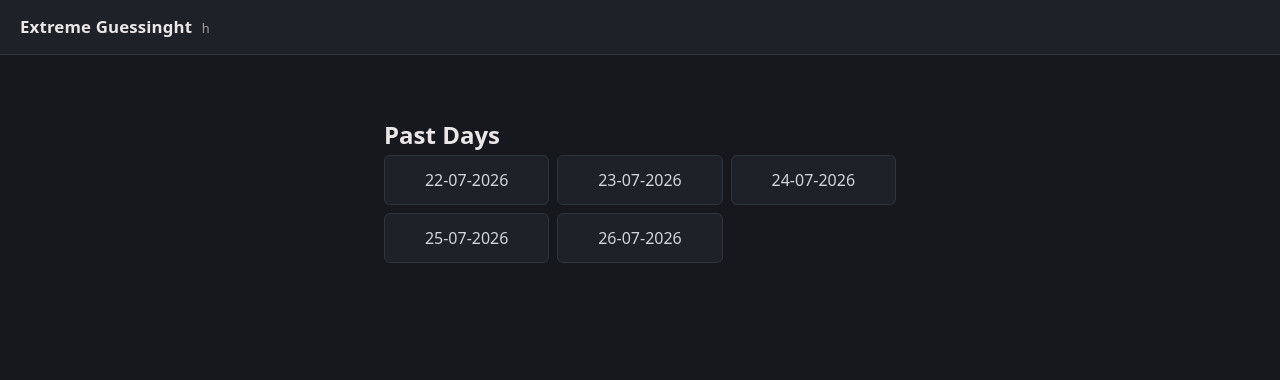
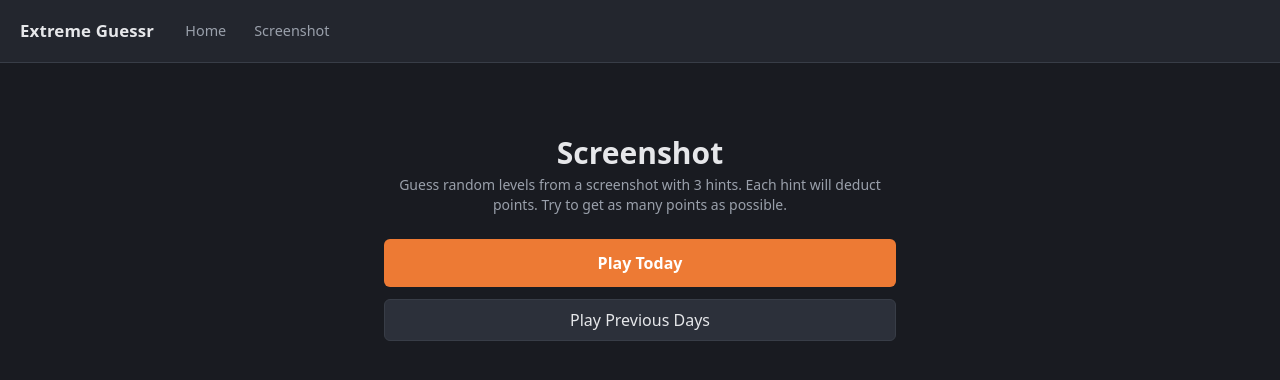
Before and after one commit to ORANGETAN3422/extreme-guessr, a SvelteKit app: page /screenshot in a window 1280 px wide. Shown: the top 380 px of the page. Built offline with nearby package versions, Linux system fonts and the light colour scheme.

Commit message:
home page

```diff
--- a/src/lib/storage.ts
+++ b/src/lib/storage.ts
@@ -1,6 +1,6 @@
 export interface ScreenshotScore {
 	completed: boolean;
-    progress: number;
+	progress: number;
 	score: number;
 	date: string;
 }
--- a/src/routes/+layout.svelte
+++ b/src/routes/+layout.svelte
@@ -1,15 +1,31 @@
 <script lang="ts">
 	import './layout.css';
 	import favicon from '$lib/assets/favicon.svg';
+	import { resolve } from '$app/paths';
+	import { page } from '$app/state';
 
 	let { children } = $props();
+
+	const links = [
+		{ label: 'Home', href: resolve('/') },
+		{ label: 'Screenshot', href: resolve('/screenshot/') }
+	];
+
+	const isActive = (href: string) =>
+		href === resolve('/') ? page.url.pathname === href : page.url.pathname.startsWith(href);
 </script>
 
 <svelte:head><link rel="icon" href={favicon} /></svelte:head>
 
 <header class="app-header">
-	<h1>Extreme Guessinght</h1>
-	<span class="tag">h</span>
+	<a href={resolve('/')} class="brand">Extreme Guessr</a>
+	<nav class="app-nav">
+		{#each links as link (link.href)}
+			<a href={link.href} class="nav-link" class:active={isActive(link.href)}>
+				{link.label}
+			</a>
+		{/each}
+	</nav>
 </header>
 
 <main class="app-main">
--- a/src/routes/+page.svelte
+++ b/src/routes/+page.svelte
@@ -1,7 +1,79 @@
 <script lang="ts">
+	import { resolve } from '$app/paths';
+
+	const thinking_space_by_hidekix_verified_by_atomic_legendary_extreme_demon =
+		'https://levelthumbs.prevter.me/thumbnail/54953085/medium';
 </script>
 
-<div class="card">
-	<p>Three levels are picked fresh each day. Same for everyone, until midnight UTC.</p>
-	<button class="primary">Start today's round</button>
+<div class="mx-auto flex w-[90%] max-w-2xl flex-col gap-4 py-10">
+	<div class="text-center">
+		<h1 class="text-4xl font-bold">Extreme Guessr</h1>
+		<p class="mx-auto mt-2 max-w-xl text-(--text-muted)">New levels at midnight UTC</p>
+	</div>
+
+	<a
+		href={resolve('/screenshot/')}
+		class="group relative flex overflow-hidden rounded-lg border border-(--border) bg-(--surface) transition-colors hover:border-(--accent)"
+	>
+		<div class="relative z-10 flex flex-1 flex-col gap-2 p-6">
+			<h2 class="text-xl font-semibold text-(--text) group-hover:text-(--accent)">Screenshot</h2>
+			<p class="max-w-md text-sm text-(--text-muted)">
+				Guess random levels from a screenshot with 3 hints. Each hint will deduct points. Try to get
+				as many points as possible.
+			</p>
+			<span class="mt-2 text-sm font-semibold text-(--accent)">Play ></span>
+		</div>
+		<img
+			src={thinking_space_by_hidekix_verified_by_atomic_legendary_extreme_demon}
+			alt=""
+			class="pointer-events-none absolute inset-y-0 right-0 h-full w-1/2 object-cover opacity-25"
+			style="mask-image: linear-gradient(to right, transparent, black 60%); -webkit-mask-image: linear-gradient(to right, transparent, black 60%);"
+		/>
+	</a>
+
+	<div class="rounded-lg border border-(--border) bg-(--surface) p-6">
+		<div class="flex items-center justify-between">
+			<h2 class="text-xl font-semibold text-(--text)">Credits</h2>
+			<a
+				href="https://github.com/ORANGETAN3422/extreme-guessr"
+				target="_blank"
+				rel="noopener noreferrer"
+				class="flex items-center gap-2 text-sm text-(--text-muted) hover:text-(--accent-hover)"
+			>
+				<svg viewBox="0 0 16 16" fill="currentColor" aria-hidden="true" class="h-5 w-5">
+					<path
+						d="M8 0C3.58 0 0 3.58 0 8c0 3.54 2.29 6.53 5.47 7.59.4.07.55-.17.55-.38 0-.19-.01-.82-.01-1.49-2.01.37-2.53-.49-2.69-.94-.09-.23-.48-.94-.82-1.13-.28-.15-.68-.52-.01-.53.63-.01 1.08.58 1.23.82.72 1.21 1.87.87 2.33.66.07-.52.28-.87.51-1.07-1.78-.2-3.64-.89-3.64-3.95 0-.87.31-1.59.82-2.15-.08-.2-.36-1.02.08-2.12 0 0 .67-.21 2.2.82.64-.18 1.32-.27 2-.27.68 0 1.36.09 2 .27 1.53-1.04 2.2-.82 2.2-.82.44 1.1.16 1.92.08 2.12.51.56.82 1.27.82 2.15 0 3.07-1.87 3.75-3.65 3.95.29.25.54.73.54 1.48 0 1.07-.01 1.93-.01 2.2 0 .21.15.46.55.38A8.013 8.013 0 0016 8c0-4.42-3.58-8-8-8z"
+					/>
+				</svg>
+				<span>GitHub</span>
+			</a>
+		</div>
+		<dl class="mt-4 flex flex-col gap-4">
+			<div>
+				<dt class="text-xs font-semibold tracking-wide text-(--text-muted)">Inspiration</dt>
+				<dd class="mt-1 flex flex-wrap gap-x-4 gap-y-1 text-sm">
+					<a class="hover:text-(--accent-hover)" href="https://framed.wtf/">Framed</a>
+					<a class="hover:text-(--accent-hover)" href="https://aniguessr.com/">Aniguessr</a>
+				</dd>
+			</div>
+
+			<div>
+				<dt class="text-xs font-semibold tracking-wide text-(--text-muted)">Level data & API</dt>
+				<dd class="mt-1 text-sm">
+					<a class="hover:text-(--accent-hover)" href="https://aredl.net/">AREDL</a>
+				</dd>
+			</div>
+
+			<div>
+				<dt class="text-xs font-semibold tracking-wide text-(--text-muted)">
+					Thumbnails & screenshots
+				</dt>
+				<dd class="mt-1 text-sm">
+					<a class="hover:text-(--accent-hover)" href="https://levelthumbs.prevter.me/">
+						Level Thumbnails mod by cdc &amp; prevter
+					</a>
+				</dd>
+			</div>
+		</dl>
+	</div>
 </div>
--- a/src/routes/layout.css
+++ b/src/routes/layout.css
@@ -2,17 +2,15 @@
 @plugin '@tailwindcss/forms';
 
 :root {
-	/* palette — flat neutral dark, one muted accent */
-	--bg: #16181d;
-	--surface: #1e2127;
-	--surface-2: #262a31;
-	--border: #30343c;
-	--text: #ece7e7;
-	--text-muted: #a89a9a;
-	--accent: #e4322b;
-	--accent-hover: #ff4b3f;
+	--bg: #191b21;
+	--surface: #23262e;
+	--surface-2: #2c303a;
+	--border: #383d47;
+	--text: #e6e7ea;
+	--text-muted: #9aa0ab;
+	--accent: #ed7a34;
+	--accent-hover: #ff9550;
 
-	/* scale */
 	--radius: 6px;
 	--gap: 1rem;
 	--font: system-ui, -apple-system, 'Segoe UI', Roboto, sans-serif;
@@ -36,6 +34,7 @@ body {
 	-webkit-font-smoothing: antialiased;
 }
 
+@layer base {
 	a {
 		color: var(--accent);
 		text-decoration: none;
@@ -44,26 +43,48 @@ a {
 	a:hover {
 		color: var(--accent-hover);
 	}
+}
 
 .app-header {
 	display: flex;
-	align-items: baseline;
-	gap: 0.6rem;
+	align-items: center;
+	gap: 1.25rem;
 	padding: 0.9rem 1.25rem;
 	border-bottom: 1px solid var(--border);
 	background: var(--surface);
 }
 
-.app-header h1 {
-	margin: 0;
+.app-header .brand {
+	color: var(--text);
 	font-size: 1.05rem;
 	font-weight: 600;
 	letter-spacing: 0.01em;
 }
 
-.app-header .tag {
-	font-size: 0.8rem;
+.app-nav {
+	display: flex;
+	gap: 0.35rem;
+}
+
+.app-nav .nav-link {
 	color: var(--text-muted);
+	font-size: 0.9rem;
+	font-weight: 500;
+	padding: 0.35rem 0.7rem;
+	border-radius: var(--radius);
+	transition:
+		color 0.15s,
+		background 0.15s;
+}
+
+.app-nav .nav-link:hover {
+	color: var(--text);
+	background: var(--surface-2);
+}
+
+.app-nav .nav-link.active {
+	color: var(--accent);
+	background: var(--surface-2);
 }
 
 .app-main {
@@ -105,7 +126,7 @@ button:disabled {
 button.primary {
 	background: var(--accent);
 	border-color: var(--accent);
-	color: #fff;
+	color: #1c1810;
 	font-weight: 600;
 }
 
--- a/src/routes/screenshot/+page.svelte
+++ b/src/routes/screenshot/+page.svelte
@@ -1,33 +1,152 @@
 <script lang="ts">
 	import { resolve } from '$app/paths';
-	import { loadScreenshotAllScores, type ScreenshotScore } from '$lib/storage';
+	import { loadScreenshotAllScores, loadScreenshotDay, type ScreenshotScore } from '$lib/storage';
+	import { thumbnailEndpoint } from '$lib/api.svelte';
+	import type { ScreenshotProgress } from './[slug]/+page';
 	import { onMount } from 'svelte';
 
-    let scoreInfo: ScreenshotScore[] | undefined = $state();
-	const days: string[] = ['22-07-2026', '23-07-2026', '24-07-2026', '25-07-2026', '26-07-2026'];
+	const msPerDay = 86400000;
+
+	function formatDate(d: Date): string {
+		const dd = String(d.getUTCDate()).padStart(2, '0');
+		const mm = String(d.getUTCMonth() + 1).padStart(2, '0');
+		return `${dd}-${mm}-${d.getUTCFullYear()}`;
+	}
+
+	function displayDate(slug: string): string {
+		const [dd, mm, yyyy] = slug.split('-').map(Number);
+		return new Date(Date.UTC(yyyy, mm - 1, dd)).toLocaleDateString(undefined, {
+			day: '2-digit',
+			month: '2-digit',
+			year: 'numeric',
+			timeZone: 'UTC'
+		});
+	}
+
+	const todayMs = Date.now() - (Date.now() % msPerDay);
+	const today = formatDate(new Date(todayMs));
+	const previousDays = Array.from({ length: 50 }, (_, i) =>
+		formatDate(new Date(todayMs - (i + 1) * msPerDay))
+	);
+
+	const perPage = 20;
+	const pageCount = Math.ceil(previousDays.length / perPage);
+
+	let view = $state<'home' | 'previous'>('home');
+	let page = $state(0);
+	let scoreInfo = $state<ScreenshotScore[] | undefined>();
+	let todayProgress = $state<ScreenshotProgress | undefined>();
+
+	const pageDays = $derived(previousDays.slice(page * perPage, (page + 1) * perPage));
+	const scoreFor = (day: string) => scoreInfo?.find((s) => s.date === day);
+	const todayScore = $derived(todayProgress?.screenshots.reduce((sum, s) => sum + s.score, 0) ?? 0);
 
 	onMount(() => {
 		scoreInfo = loadScreenshotAllScores();
-    })
+		todayProgress = loadScreenshotDay(today);
+	});
 </script>
 
-<div class="mx-auto w-[90%] max-w-lg py-8">
-	<h1 class="mb-1 text-2xl font-bold">Past Days</h1>
+<div class="mx-auto w-[90%] max-w-lg py-10">
+	{#if view === 'home'}
+		<div class="flex flex-col gap-6 text-center">
+			<div>
+				<h1 class="text-3xl font-bold">Screenshot</h1>
+				<p class="mt-1 text-sm text-(--text-muted)">
+					Guess random levels from a screenshot with 3 hints. Each hint will deduct points. Try to
+					get as many points as possible.
+				</p>
+			</div>
+
+			<div class="flex flex-col gap-3">
+				{#if todayProgress?.completed}
+					<div class="rounded-md border border-(--border) bg-(--surface) p-4">
+						<div class="pb-2 text-center">
+							<h2 class="text-xs font-bold tracking-widest text-(--text-muted) uppercase">
+								Today's Score
+							</h2>
+							<p class="mt-1 text-4xl font-bold text-(--accent)">
+								{todayScore.toLocaleString()}
+							</p>
+						</div>
+
+						<div class="flex flex-col">
+							{#each todayProgress.screenshots as s, i (s.level.id)}
+								<div class="flex w-full items-center gap-4 py-3 text-left">
+									<img
+										src={thumbnailEndpoint(s.level.level_id)}
+										alt={s.level.name}
+										class="h-24 w-16 shrink-0 rounded object-cover"
+									/>
+									<div class="min-w-0 flex-1">
+										<p class="truncate font-medium">
+											<span class={s.correct ? 'text-green-500' : 'text-red-500'}
+												>{s.level.name}</span
+											>
+										</p>
+										<p class="text-sm text-(--text-muted)">Round {i + 1}</p>
+									</div>
+									<p
+										class={`shrink-0 text-lg font-bold ${s.correct ? 'text-(--accent)' : 'text-(--text-muted)'}`}
+									>
+										{s.score.toLocaleString()}
+									</p>
+								</div>
+							{/each}
+						</div>
+					</div>
+				{:else}
+					<a
+						href={resolve('/screenshot/[slug]', { slug: today })}
+						class="rounded-md bg-(--accent) px-4 py-3 font-semibold text-white transition-colors hover:bg-(--accent-hover)"
+					>
+						{todayProgress ? 'Continue Today' : 'Play Today'}
+					</a>
+				{/if}
+				<button
+					class="rounded-md border border-(--border) bg-(--surface) px-4 py-3 font-semibold transition-colors hover:border-(--accent)"
+					onclick={() => (view = 'previous')}
+				>
+					Play Previous Days
+				</button>
+			</div>
+		</div>
+	{:else}
+		<div class="mb-5 flex items-center justify-between">
+			<button
+				class="border-0 bg-transparent px-0 text-sm text-(--text-muted) hover:text-(--text)"
+				onclick={() => (view = 'home')}
+			>
+				← Back
+			</button>
+			<h1 class="text-lg font-bold">Previous Days</h1>
+			<span class="w-12"></span>
+		</div>
 
 		<div class="grid grid-cols-2 gap-2 sm:grid-cols-3">
-		{#each days as day (day)}
-			{@const score = scoreInfo?.find((s) => s.date === day)}
+			{#each pageDays as day (day)}
+				{@const score = scoreFor(day)}
 				<a
 					href={resolve('/screenshot/[slug]', { slug: day })}
-				class="flex flex-col items-center gap-1 rounded-md border border-(--border) bg-(--surface) px-3 py-3 text-center font-medium transition-colors hover:border-(--accent)"
+					class="flex flex-col items-center gap-1 rounded-md border border-(--border) bg-(--surface) px-3 py-3 text-center transition-colors hover:border-(--accent)"
 				>
-				<span class="text-gray-300">{day}</span>
+					<span class="font-medium text-(--text)">{displayDate(day)}</span>
 					{#if score?.completed}
-					<p>score: <span class="text-sm font-bold text-(--accent)">{score.score}</span></p>
+						<span class="text-sm font-bold text-(--accent)">{score.score.toLocaleString()} pts</span
+						>
 					{:else if score}
-					<span class="text-xs text-(--text-muted)">In Progress</span>
+						<span class="text-xs text-(--text-muted)">In progress</span>
 					{/if}
 				</a>
 			{/each}
 		</div>
+
+		{#if pageCount > 1}
+			<div class="mt-5 flex items-center justify-center gap-4">
+				<button disabled={page === 0} onclick={() => (page -= 1)}>Prev</button>
+				<span class="text-sm text-(--text-muted)">Page {page + 1} / {pageCount}</span>
+				<button disabled={page >= pageCount - 1} onclick={() => (page += 1)}>Next</button>
 			</div>
+		{/if}
+	{/if}
+</div>
--- a/src/routes/screenshot/[slug]/+page.svelte
+++ b/src/routes/screenshot/[slug]/+page.svelte
@@ -73,7 +73,7 @@
 	});
 </script>
 
-<div class="mx-auto w-[90%] rounded-md bg-black p-4">
+<div class="mx-auto w-[90%] rounded-md border border-(--border) bg-(--surface) p-4">
 	{#if info.completed}
 		<div class="py-6 text-center">
 			<h1 class="text-xs font-bold tracking-widest text-(--text-muted) uppercase">Final Score</h1>
@@ -107,7 +107,7 @@
 		<br />
 		<a
 			href={resolve('/screenshot/')}
-			class="rounded-md border border-(--border) bg-(--surface) px-3 py-3 text-center font-medium transition-colors hover:border-(--accent)"
+			class="mx-auto block w-fit rounded-md border border-(--border) bg-(--surface) px-3 py-3 text-center font-medium transition-colors hover:border-(--accent)"
 		>
 			Return
 		</a>
```
Lines whose indentation alone changed are shown as unchanged.
